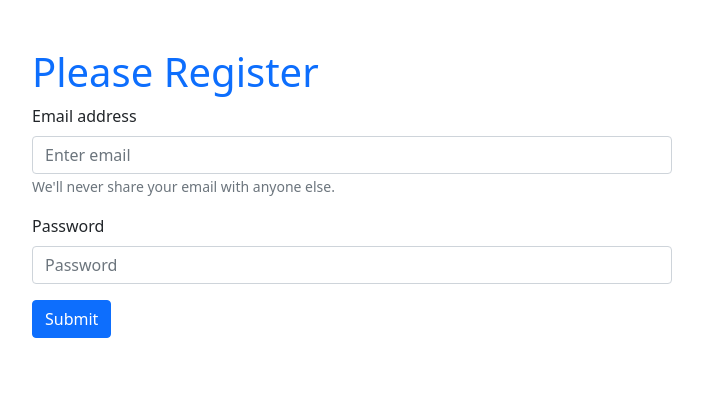
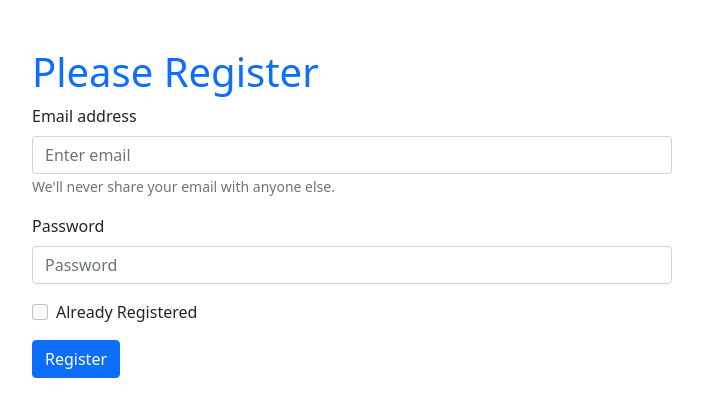
Before and after one commit to abulbashar98/email-password-auth, a React (Create React App) app: page / in a window 1280 px wide. Shown: the top 416 px of the page, without its empty margins (288-991 px from the left). Built offline with nearby package versions, Linux system fonts and the light colour scheme.

Commit message:
Toggle Login and Register in UI and also functionalites using a checkbox evet chang value in A State, and of course Conditional rendering and Conditons in implementing Create and Sign In function

```diff
--- a/src/App.js
+++ b/src/App.js
@@ -1,4 +1,4 @@
-import { getAuth, createUserWithEmailAndPassword } from "firebase/auth";
+import { getAuth, createUserWithEmailAndPassword, signInWithEmailAndPassword } from "firebase/auth";
 import React, { useState } from 'react';
 import 'bootstrap/dist/css/bootstrap.min.css';
 import Form from 'react-bootstrap/Form'
@@ -10,6 +10,7 @@ const auth = getAuth(app);
 
 function App() {
   const [error, setError] = useState('')
+  const [register, setRegister] = useState(false)
   const [validated, setValidated] = useState(false);
   const [email, setEmail] = useState('');
   const [password, setPassword] = useState('');
@@ -22,8 +23,13 @@ function App() {
     setPassword(event.target.value)
   }
 
+
+  const handleRegisterChange = event => {
+    // console.log(event.target.checked)
+    setRegister(event.target.checked)
+  }
+
   const handleFormSubmit = (event) => {
-
     event.preventDefault();
 
     const form = event.currentTarget;
@@ -41,6 +47,18 @@ function App() {
 
     console.log('form Submitted')
 
+    if (register) {
+      signInWithEmailAndPassword(auth, email, password)
+        .then(result => {
+          const user = result.user;
+          console.log(user)
+        })
+        .catch(error => {
+          setError(error.message)
+        })
+    }
+
+    else {
       createUserWithEmailAndPassword(auth, email, password)
         .then(result => {
           const user = result.user
@@ -48,13 +66,16 @@ function App() {
         })
         .catch(error => {
           console.error(error)
+          setError(error.message)
         })
+    }
+
   }
 
 
   return (
     <div className="w-50 mx-auto mt-5">
-      <h1 className="text-primary">Please Register</h1>
+      <h1 className="text-primary">Please {register ? 'Login' : 'Register'}</h1>
       <Form noValidate validated={validated} onSubmit={handleFormSubmit}>
         <Form.Group className="mb-3" controlId="formBasicEmail">
           <Form.Label>Email address</Form.Label>
@@ -75,9 +96,12 @@ function App() {
             Please provide a valid Password.
           </Form.Control.Feedback>
         </Form.Group>
+        <Form.Group onChange={handleRegisterChange} className="mb-3" controlId="formBasicCheckbox">
+          <Form.Check type="checkbox" label="Already Registered" />
+        </Form.Group>
         <p className="text-danger">{error}</p>
         <Button variant="primary" type="submit">
-          Submit
+          {register ? 'Login' : "Register"}
         </Button>
       </Form>
     </div >
```
Also changed, not shown: 1 other file (tests, documents, lock files or other folders). Lines whose indentation alone changed are shown as unchanged.
